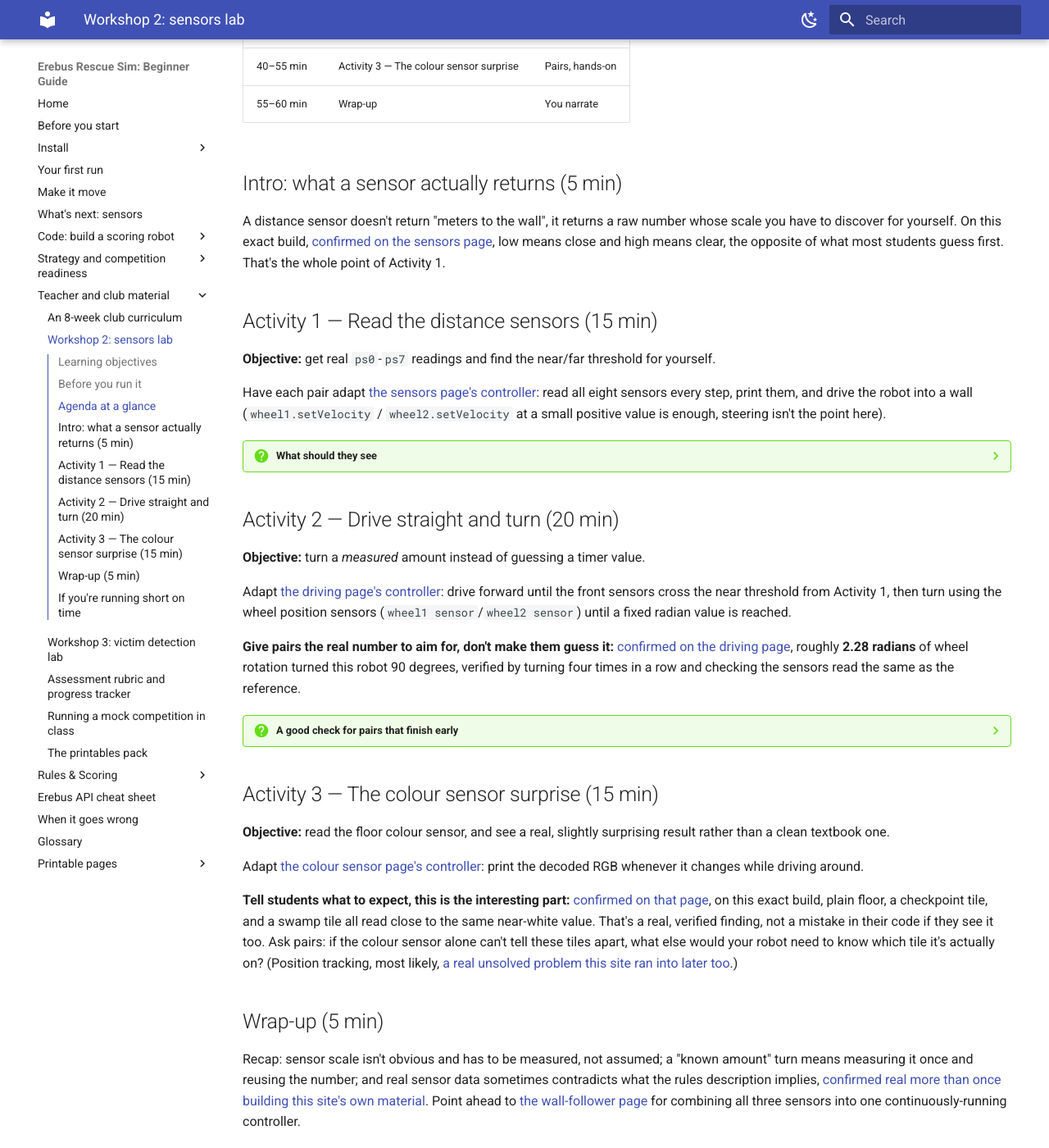
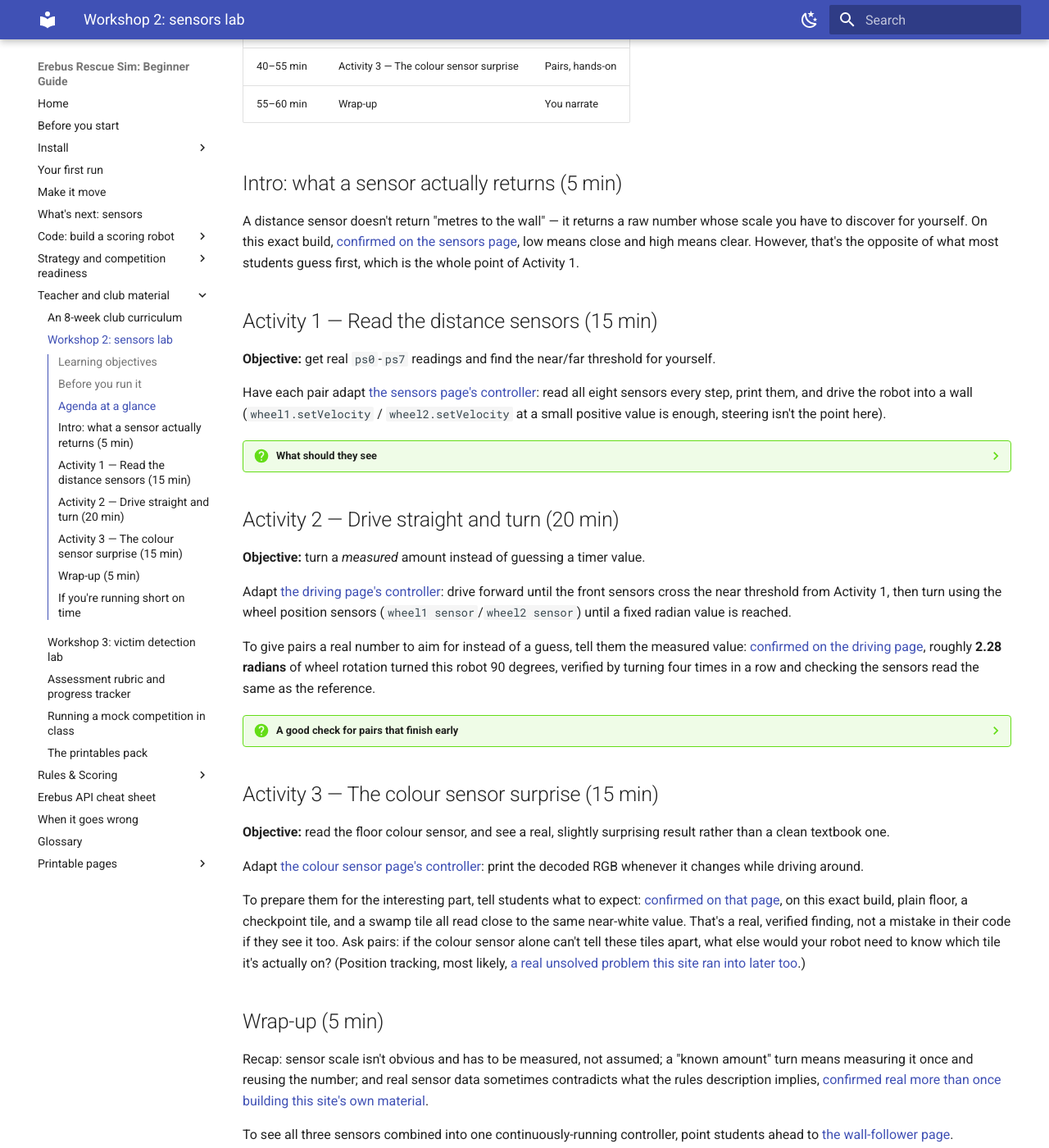
Before and after one commit to talkingj/rcja-rescue-sim-resources, an MkDocs documentation site: the page built from docs/workshop-sensors.md, in a window 1280 px wide and 1400 px high, scrolled down 1235 px. Shown: the whole window at 82% size. Built offline with MkDocs 1.6.1 and Material for MkDocs 9.7.7, drawn with Linux system fonts in a browser that asks for light colours; some of the changed text lies outside the part shown.

Commit message:
style: rewrite workshop-sensors.md in guide voice
Splices fixed: 1. Connectors added: 3. Purpose-first openers: 3.
Spelling: US -> AU, 1 word.
Preservation gate: pass (code blocks, numbers, links, admonitions intact).

```diff
--- a/docs/workshop-sensors.md
+++ b/docs/workshop-sensors.md
@@ -50,10 +50,10 @@ By the end of the session, students should be able to:
 
 ## Intro: what a sensor actually returns (5 min)
 
-A distance sensor doesn't return "meters to the wall", it returns a raw number whose scale you have
+A distance sensor doesn't return "metres to the wall" — it returns a raw number whose scale you have
 to discover for yourself. On this exact build, [confirmed on the sensors page](code-sensors.md), low
-means close and high means clear, the opposite of what most students guess first. That's the whole
-point of Activity 1.
+means close and high means clear. However, that's the opposite of what most students guess first,
+which is the whole point of Activity 1.
 
 ## Activity 1 — Read the distance sensors (15 min)
 
@@ -79,15 +79,16 @@ Adapt [the driving page's controller](code-driving.md#step-2-write-the-controlle
 until the front sensors cross the near threshold from Activity 1, then turn using the wheel position
 sensors (`wheel1 sensor`/`wheel2 sensor`) until a fixed radian value is reached.
 
-**Give pairs the real number to aim for, don't make them guess it:** [confirmed on the driving
-page](code-driving.md), roughly **2.28 radians** of wheel rotation turned this robot 90 degrees,
-verified by turning four times in a row and checking the sensors read the same as the reference.
+To give pairs a real number to aim for instead of a guess, tell them the measured value: [confirmed
+on the driving page](code-driving.md), roughly **2.28 radians** of wheel rotation turned this robot
+90 degrees, verified by turning four times in a row and checking the sensors read the same as the
+reference.
 
 ??? question "A good check for pairs that finish early"
     Have them turn four times in a row, like [the source page
     did](code-driving.md#step-3-load-it-and-watch-it-stop-turn-and-stop-again), and confirm the sensor reading
-    after four turns matches the reading before the first one. If it doesn't match closely, their
-    radian value needs adjusting.
+    after four turns matches the reading before the first one. Therefore, if it doesn't match closely,
+    their radian value needs adjusting.
 
 ## Activity 3 — The colour sensor surprise (15 min)
 
@@ -97,7 +98,7 @@ a clean textbook one.
 Adapt [the colour sensor page's controller](code-colour.md#step-2-write-the-controller): print the
 decoded RGB whenever it changes while driving around.
 
-**Tell students what to expect, this is the interesting part:** [confirmed on that
+To prepare them for the interesting part, tell students what to expect: [confirmed on that
 page](code-colour.md#step-3-load-it-and-watch-the-readings), on this exact build, plain
 floor, a checkpoint tile, and a swamp tile all read close to the same near-white value. That's a
 real, verified finding, not a mistake in their code if they see it too. Ask pairs: if the colour
@@ -110,8 +111,10 @@ into later too](code-complete-run.md).)
 Recap: sensor scale isn't obvious and has to be measured, not assumed; a "known amount" turn means
 measuring it once and reusing the number; and real sensor data sometimes contradicts what the rules
 description implies, [confirmed real more than once building this site's own
-material](debugging-playbook.md). Point ahead to [the wall-follower page](code-wall-follower.md) for
-combining all three sensors into one continuously-running controller.
+material](debugging-playbook.md).
+
+To see all three sensors combined into one continuously-running controller, point students ahead to
+[the wall-follower page](code-wall-follower.md).
 
 ## If you're running short on time
 
```
Also changed, not shown: other parts of docs/workshop-sensors.md (+2 -2 lines).
